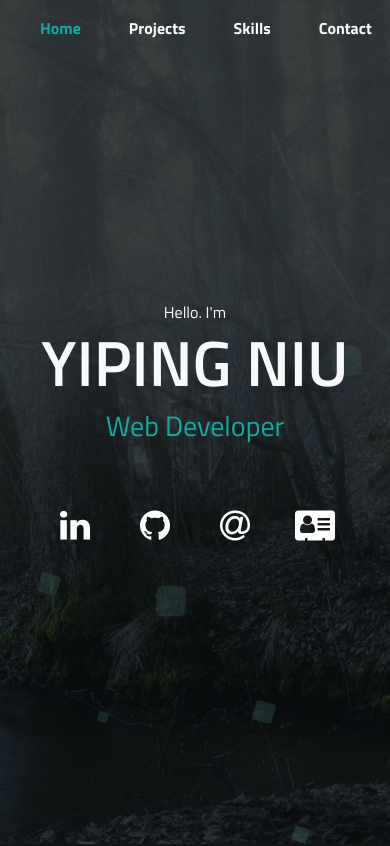
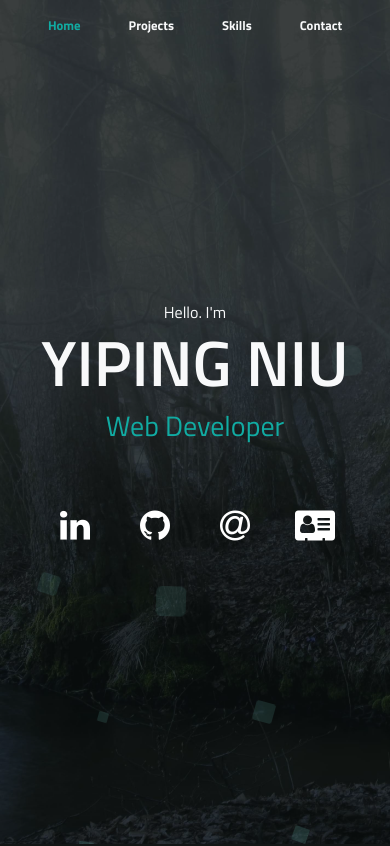
Before and after one commit to Nndouu/portfolio-nndou, a React (Create React App) app: page / in a window 390 px wide. Shown: the top 846 px of the page. Built offline with nearby package versions, Linux system fonts and the light colour scheme.

Commit message:
Change portfolio project btn disable, navbar font size when sm

```diff
--- a/src/App.js
+++ b/src/App.js
@@ -5,7 +5,6 @@ import Home from "./components/pages/Home";
 import Projects from "./components/pages/Projects";
 import Skills from "./components/pages/Skills";
 import Contact from "./components/pages/Contact";
-// import NotFound from "./components/pages/NotFound";
 
 import "./styles/css/bootstrap.css";
 import "./styles/css/style.css";
--- a/src/components/projects/Portfolio.js
+++ b/src/components/projects/Portfolio.js
@@ -1,5 +1,5 @@
 import React from "react";
-import contacterImg from "../../images/project-images/contacter_1.png";
+import portfolioImg from "../../images/project-images/portfolio_1.png";
 import Tilt from "react-parallax-tilt";
 
 const Portfolio = () => {
@@ -18,26 +18,27 @@ const Portfolio = () => {
             tiltAxis='y'
           >
             <div className='img-overlay'></div>
-            <img src={contacterImg} alt='contacterImg'></img>
+            <img src={portfolioImg} alt='portfolioImg'></img>
           </Tilt>
           {/* Buttoms */}
           <div className='row mt-2 mb-5'>
             <div className='col-md-6'>
-              <a
+              <button
                 href='https://contact-book-nndou.herokuapp.com/'
                 target='_blank'
                 rel='noopener noreferrer'
                 className='btn btn-project'
+                disabled
               >
                 <svg>
                   <rect x='0' y='0' fill='none' width='100%' height='100%' />
                 </svg>
-                View Project
-              </a>
+                This Project
+              </button>
             </div>
             <div className='col-md-6'>
               <a
-                href='https://github.com/Nndouu/contact-book'
+                href='https://github.com/Nndouu/portfolio-nndou'
                 target='_blank'
                 rel='noopener noreferrer'
                 className='btn btn-project'
@@ -53,7 +54,7 @@ const Portfolio = () => {
         <div className='col-md-6'>
           <h4 className='text-primary mb-3'>
             A web application that user can register, login, which they could
-            use this app to keep and manage their contact details with others{" "}
+            use this app to keep and manage their contact details with others
           </h4>
           <div className='project-info'>
             <p className='text-light'>
--- a/src/styles/css/style.css
+++ b/src/styles/css/style.css
@@ -5,6 +5,9 @@ body {
 nav {
   font-weight: 700;
   font-size: 16px; }
+  @media only screen and (max-width: 400px) {
+    nav {
+      font-size: 0.8rem; } }
 
 .navbar-dark {
   background: black;
--- a/src/styles/scss/style.scss
+++ b/src/styles/scss/style.scss
@@ -11,6 +11,9 @@ body {
 nav {
   font-weight: 700;
   font-size: 16px;
+  @media only screen and (max-width: 400px) {
+    font-size: 0.8rem;
+  }
 }
 .navbar-dark {
   background: black;
```
Also changed, not shown: 2 other files (tests, documents, lock files or other folders).
